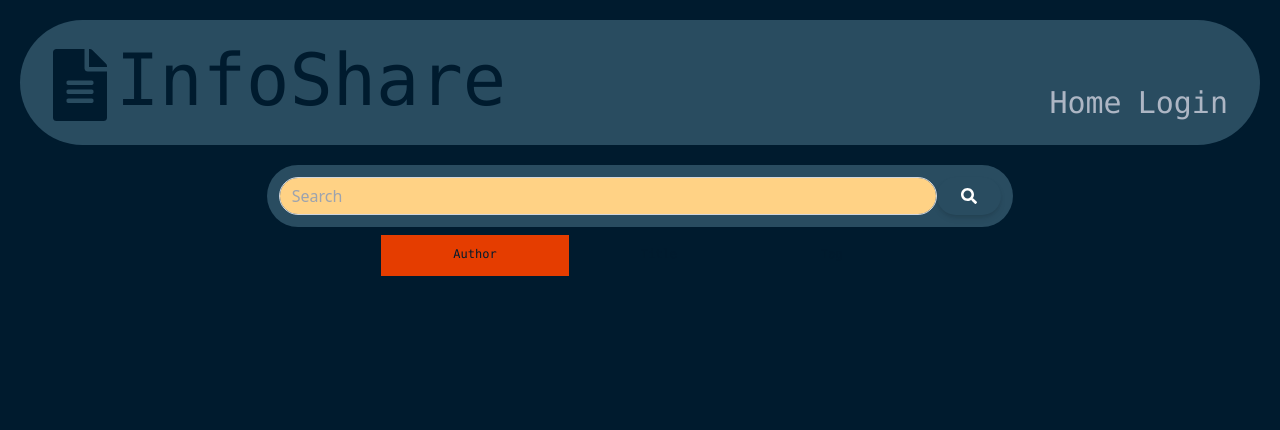
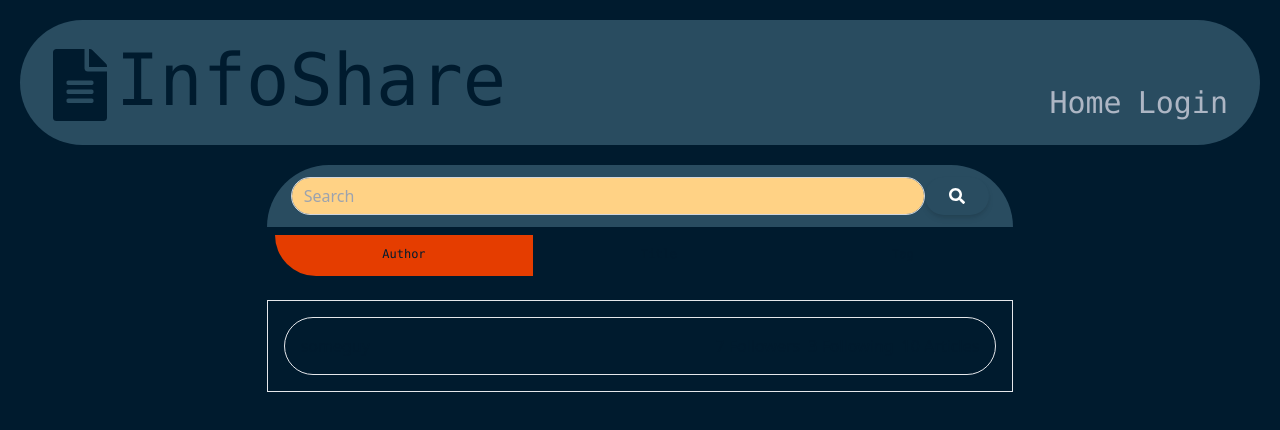
Before and after one commit to maplesyrupman/techblog, a React (Create React App) app in the folder client/: page /search/1 in a window 1280 px wide. Shown: the top 430 px of the page. Built offline with nearby package versions, Linux system fonts and the light colour scheme.

Commit message:
made dashboard into universal user page

```diff
--- a/client/src/App.js
+++ b/client/src/App.js
@@ -6,12 +6,11 @@ import Cookies from 'js-cookie'
 
 import Layout from './pages/Layout'
 import Home from './pages/Home'
-import Dashboard from './pages/Dashboard'
 import WritePost from './pages/WritePost'
-import EditPost from './pages/EditPost'
 import Logup from './pages/Logup'
 import SinglePost from './pages/SinglePost';
 import SearchResults from './pages/SearchResults';
+import UserPage from './pages/Dashboard';
 
 const httpLink = createHttpLink({
   uri: '/graphql'
@@ -41,7 +40,7 @@ function App() {
             <Route index element={<Home />} />
             <Route path='post/:postId' element={<SinglePost />} />
             <Route path='dashboard'>
-              <Route index element={<Dashboard />} />
+              <Route index element={<UserPage isOwnProfile={true} />} />
               {/* <Route path='edit/:postId' element={<EditPost />} /> */}
               <Route path='new' element={<WritePost />} />
             </Route>
--- a/client/src/components/SearchBar/index.js
+++ b/client/src/components/SearchBar/index.js
@@ -19,7 +19,7 @@ export default function SearchBar() {
     return (
         <div className="flex justify-center">
             <form className="w-full flex justify-center" onSubmit={handleSubmit}>
-                <div className="lg:w-7/12 bg-main-light p-3 rounded-full">
+                <div className="w-full bg-main-light p-3 rounded-t-full 3xl px-6">
                     <div className="input-group relative flex">
                         <input type="search" className="form-control relative flex-auto min-w-0 block w-full px-3 py-1.5 text-base font-normal text-gray-700 bg-tertiary bg-clip-padding border border-solid border-gray-300 rounded-full transition ease-in-out m-0 focus:text-gray-700 focus:bg-white focus:border-flame focus:outline-none" placeholder="Search" aria-label="Search" aria-describedby="button-addon2" onChange={handleChange} />
                         <button className="btn inline-block px-6 py-2.5 bg-main-light text-white font-medium text-xs leading-tight uppercase rounded-full shadow-md hover:bg-flame hover:shadow-lg focus:bg-flame  focus:shadow-lg focus:outline-none focus:ring-0 active:bg-blue-800 active:shadow-lg transition duration-150 ease-in-out flex items-center" type="submit" id="button-addon2">
--- /dev/null
+++ b/client/src/components/UserTab/index.js
@@ -0,0 +1,23 @@
+
+
+export default function UserTab({username, followerCount, followingCount, articlesCount}) {
+
+    return (
+        <div className="flex border rounded-full p-4 justify-between">
+            <div>
+                <p>{username}</p>
+            </div>
+            <div className="flex gap-2">
+                <p>
+                    {followerCount} Followers
+                </p>
+                <p>
+                    {followingCount} Following
+                </p>
+                <p>
+                    {articlesCount} Articles
+                </p>
+            </div>
+        </div>
+    )
+}
--- a/client/src/pages/Dashboard/index.js
+++ b/client/src/pages/Dashboard/index.js
@@ -1,32 +1,101 @@
 import { useQuery } from "@apollo/client"
-import React, { useEffect } from "react"
+import React, { useEffect, useState } from "react"
 import { Link } from "react-router-dom"
 import { ME } from "../../utils/queries"
 
-export default function Dashboard() {
-    const {data, loading} = useQuery(ME)
-    const {posts} = data?.me || []
-    console.log(posts)
+import { FaPen, FaCheck } from 'react-icons/fa'
+
+export default function UserPage({ isOwnProfile }) {
+    const { data, loading } = useQuery(ME)
+    const { posts, username, bio, followers, following } = data?.me || []
+
+    const [isEdit, setIsEdit] = useState(false)
+    const [bioDraft, setBioDraft] = useState(bio)
+
+    function handleEdit() {
+        setIsEdit(!isEdit)
+        console.log(bioDraft)
+    }
+
+    function handleBioChange(e) {
+        setBioDraft(e.target.value)
+    }
+
+    if (loading) {
+        return (
+            <div>
+                Loading...
+            </div>
+        )
+    }
 
     return (
-        <div className="border-2 lg:px-10 py-10">
+        <div className="border-2 py-4 px-2">
             <div className='grid grid-cols-12 gap-4'>
+                <div className="col-span-5 border-2 rounded p-2">
+                    <div className="flex gap-2">
+                        <h2 className="text-3xl">{username}</h2>
+                        {!isOwnProfile && (
+                            <button
+                                className="inline-block px-4 border-2 border-flame text-flame font-medium text-xs uppercase rounded-full hover:bg-black hover:bg-opacity-5 focus:outline-none focus:ring-0 transition duration-150 ease-in-out"
+                                type="button"
+                            >
+                                follow
+                            </button>
+                        )}
+                    </div>
+                    <div className="flex gap-2">
+                        <p>
+                            {followers.length} Followers
+                        </p>
+                        <p>
+                            {following.length} Following
+                        </p>
+                        <p>
+                            {posts.length} Articles
+                        </p>
+                    </div>
+                    <div>
+                        <div className="flex gap-1 mt-2 items-center">
+                            <h3 className="text-2xl">Bio</h3>
+                            <button
+                                className="inline-block rounded-full bg-blue-600 text-white leading-normal uppercase shadow-md hover:bg-blue-700 hover:shadow-lg focus:bg-blue-700 focus:shadow-lg focus:outline-none focus:ring-0 active:bg-blue-800 active:shadow-lg transition duration-150 ease-in-out w-6 h-6"
+                                type='button'
+                                onClick={handleEdit}
+                            >
+                                {!isEdit && (<FaPen className="mx-auto text-xs" />) || (<FaCheck className="mx-auto text-xs" />)}
+                            </button>
+                        </div>
+                        {isEdit && (
+                            <textarea
+                            className="w-9/12"
+                            onChange={handleBioChange}
+                            defaultValue={bio}
+                            />
+                        ) || (
+                                <p>{bio || 'nothing to see here...'}</p>
+                            )}
+
+                    </div>
+                </div>
                 <div className="col-span-7 flex flex-col py-2">
+                    <div className="overflow-y-scroll pl-1 overflow-x-hidden h-80 mb-2 border-2">
                         {posts && posts.map(post => (
-                        <Link to={`/post/${post._id}`} key={post.title} className="w-full mx-auto">
+                            <Link to={`/post/${post._id}`} key={post._id} className="w-full mx-auto">
                                 <button type='button' className="px-10 py-1 my-1 border-2 rounded text-left py-2 px-4 mr-2 mb-2 text-sm font-medium text-gray-900 bg-white rounded-lg border border-gray-200 hover:bg-gray-100 hover:text-blue-700 focus:z-10 focus:ring-2 focus:ring-blue-700 focus:text-blue-700 dark:bg-gray-800 dark:text-gray-400 dark:border-gray-600 dark:hover:text-white dark:hover:bg-gray-700 w-full">
                                     {post.title}
                                 </button>
                             </Link>
                         ))}
+                    </div>
+                    {isOwnProfile && (
+                        <div className="flex">
                             <Link to='/dashboard/new' className="max-w-min mx-auto">
                                 <button type='button' className="mx-auto bg-main-light hover:bg-flame text-white font-bold py-2 px-4 rounded wrap-nowrap min-w-max">+ New Post</button>
                             </Link>
                         </div>
-                <div className="col-span-5 border-2 rounded">
-                    blah
+                    )}
                 </div>
-
             </div>
 
         </div>
--- a/client/src/pages/SearchResults/index.js
+++ b/client/src/pages/SearchResults/index.js
@@ -1,6 +1,7 @@
 import SearchBar from "../../components/SearchBar"
 import { useParams } from "react-router-dom"
 import { useState } from 'react'
+import UserTab from "../../components/UserTab"
 
 export default function SearchResults() {
     const { search } = useParams
@@ -12,10 +13,10 @@ export default function SearchResults() {
     }
 
     return (
-        <div className="">
+        <div className="lg:w-7/12 mx-auto">
             <div>
                 <SearchBar />
-                <div className="lg:w-5/12 mx-auto">
+                <div className="">
                     <ul className="nav nav-tabs nav-justified flex flex-col md:flex-row flex-wrap list-none border-b-0 pl-0 mb-4"
                         id="tabs-tabJustify"
                         role="tablist"
@@ -37,6 +38,7 @@ export default function SearchResults() {
       my-2
       hover:border-transparent hover:bg-gray-100
       focus:border-transparent
+      rounded-bl-full
     `}
                                 role="tab"
                                 type="button"
@@ -67,7 +69,7 @@ export default function SearchResults() {
                         <li className="nav-item flex-grow text-center"
                             role="presentation">
                             <button
-                                className={`nav-link w-full block font-medium text-xs leading-tight border-x-0 border-t-0 border-b-2 border-transparent px-6 py-3 my-2 hover:border-transparent hover:bg-gray-100 focus:border-transparent active ${searchBy === 'Tag' ? 'bg-flame' : ''}`}
+                                className={`nav-link w-full block font-medium text-xs leading-tight rounded-br-full border-x-0 border-t-0 border-b-2 border-transparent px-6 py-3 my-2 hover:border-transparent hover:bg-gray-100 focus:border-transparent active ${searchBy === 'Tag' ? 'bg-flame' : ''}`}
                                 id="tabs-home-tabJustify"
                                 role="tab"
                                 type="button"
@@ -77,6 +79,9 @@ export default function SearchResults() {
                     </ul>
                 </div>
             </div>
+            <div className="p-4 border">
+                <UserTab username={'someguy'} followerCount={7} followingCount={3} articlesCount={10} />
+            </div>
         </div>
     )
 }
--- a/client/src/utils/queries.js
+++ b/client/src/utils/queries.js
@@ -4,6 +4,15 @@ export const ME = gql`
     query me {
         me {
             username
+            bio
+            followers {
+                username
+                _id
+            }
+            following {
+                username
+                _id
+            }
             posts {
                 _id
                 title
```
Also changed, not shown: 2 other files (tests, documents, lock files or other folders). Lines whose indentation alone changed are shown as unchanged.
